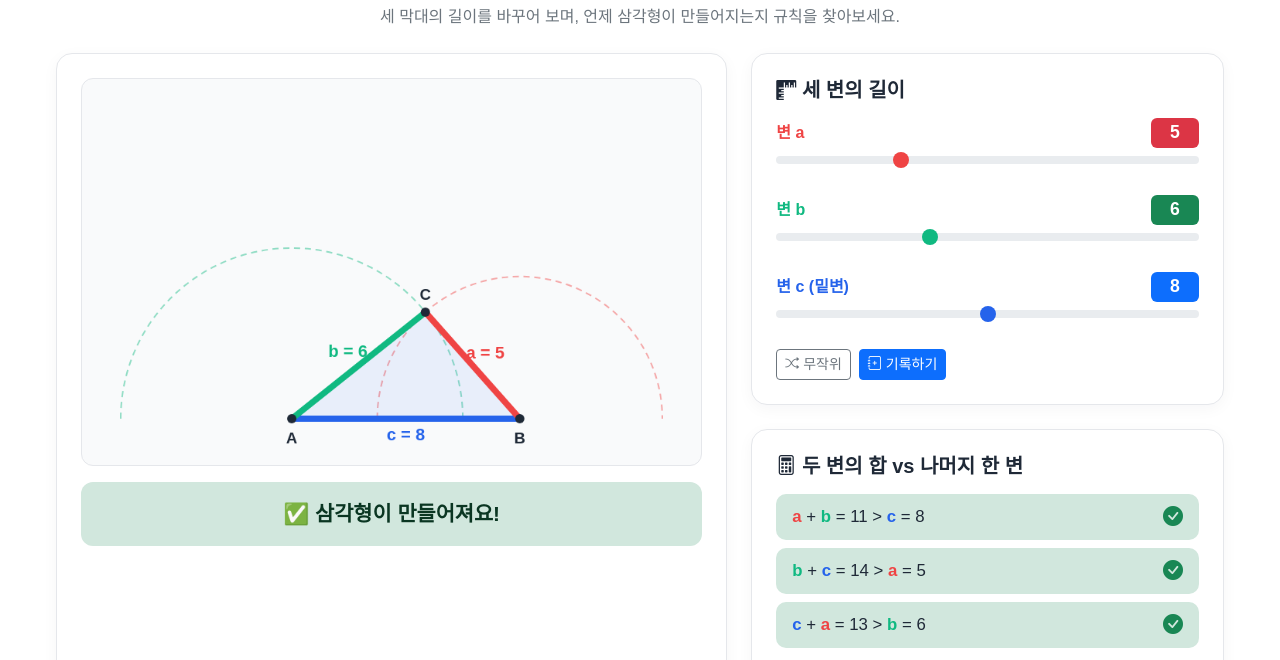
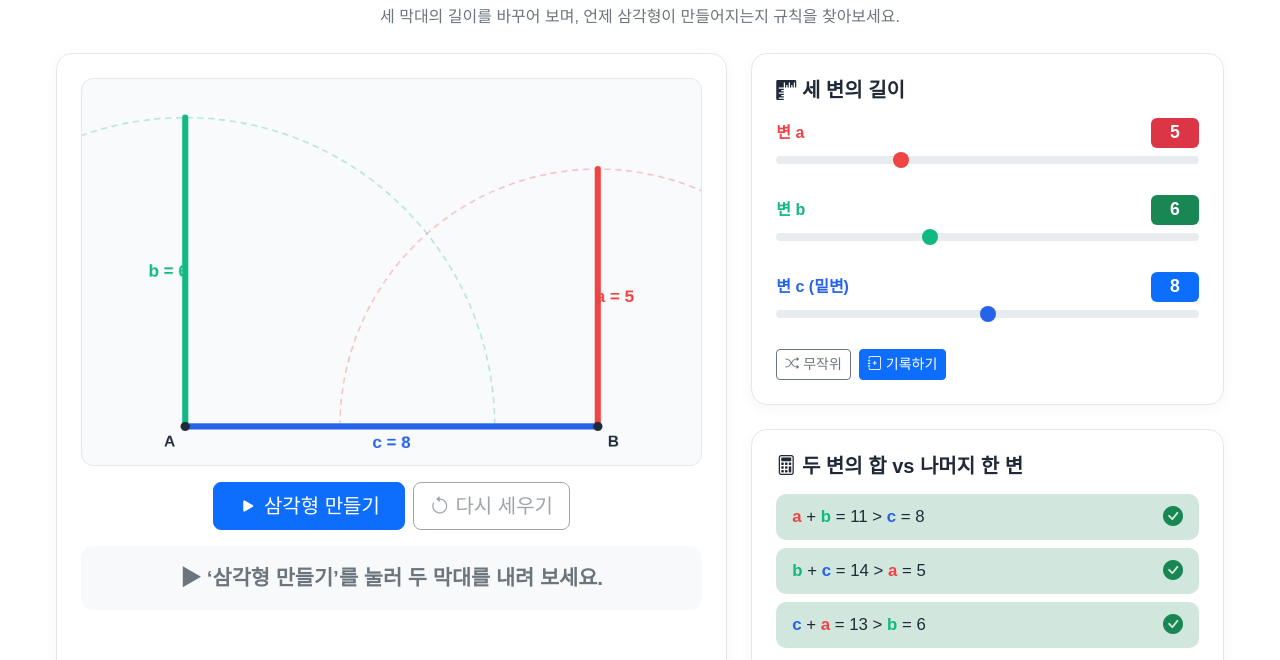
Before and after one commit to Math-DongDong/math-dongdong.github.io, a plain HTML site: page pages/middleschool/1/triangle_condition.html in a window 1280 px wide. Shown: the part 140-800 px from the top of the page. Drawn offline with nearby package versions, Linux system fonts and the light colour scheme; no server answers; a web font is replaced by a local one.

Commit message:
삼각형 조건

```diff
--- a/pages/middleschool/1/triangle_condition.html
+++ b/pages/middleschool/1/triangle_condition.html
@@ -118,6 +118,10 @@
           <div class="col-lg-7">
             <div class="content-card h-100">
               <canvas id="triangleCanvas" width="800" height="500"></canvas>
+              <div class="d-flex justify-content-center gap-2 mt-3">
+                <button id="fallButton" class="btn btn-primary btn-lg px-4"><i class="bi bi-play-fill"></i> 삼각형 만들기</button>
+                <button id="resetButton" class="btn btn-outline-secondary btn-lg"><i class="bi bi-arrow-counterclockwise"></i> 다시 세우기</button>
+              </div>
               <div id="resultBanner" class="result-banner text-center p-3 mt-3"></div>
             </div>
           </div>
@@ -242,6 +246,109 @@
       };
     }
 
+    /* ---------- 애니메이션 상태 ---------- */
+    const HALF_PI = Math.PI / 2;
+    const GRAVITY = 40;            // 화면 단위 중력 가속도
+    const SWING_DAMPING = 0.35;    // 흔들림 감쇠 계수
+    const FALL_DURATION = 1.1;     // 삼각형이 될 때 내려오는 시간(초)
+    let scene = null;
+    let animationFrameId = null;
+    let lastFrameTime = 0;
+
+    // 각도 φ: 밑변에서 안쪽(상대 꼭짓점 방향)으로 잰 각, 시작은 수직(π/2)
+    function createStick(length, targetAngle) {
+      return { length, angle: HALF_PI, velocity: 0, targetAngle, sweptMin: HALF_PI, sweptMax: HALF_PI };
+    }
+
+    function getTargetAngles(a, b, c) {
+      const clamp = value => Math.min(1, Math.max(-1, value));
+      const xC = (b * b + c * c - a * a) / (2 * c);
+      return { xC, angleA: Math.acos(clamp(xC / b)), angleB: Math.acos(clamp((c - xC) / a)) };
+    }
+
+    function resetScene() {
+      cancelAnimationFrame(animationFrameId);
+      const { a, b, c } = getSides();
+      const targets = getTargetAngles(a, b, c);
+      scene = {
+        a, b, c,
+        status: classifyTriangle(a, b, c),
+        phase: 'standing',
+        elapsed: 0,
+        stickA: createStick(b, targets.angleA), // 꼭짓점 A에 붙은 변 b
+        stickB: createStick(a, targets.angleB)  // 꼭짓점 B에 붙은 변 a
+      };
+      showBanner('ready');
+      updateButtons();
+      drawScene();
+    }
+
+    function startFalling() {
+      if (scene.phase !== 'standing') resetScene();
+      scene.phase = 'falling';
+      if (scene.status === 'impossible') {
+        [scene.stickA, scene.stickB].forEach(stick => {
+          stick.angle = HALF_PI - 0.01;
+          stick.velocity = -0.4;
+        });
+      }
+      showBanner('falling');
+      updateButtons();
+      lastFrameTime = performance.now();
+      animationFrameId = requestAnimationFrame(animate);
+    }
+
+    function trackSweep(stick) {
+      stick.sweptMin = Math.min(stick.sweptMin, stick.angle);
+      stick.sweptMax = Math.max(stick.sweptMax, stick.angle);
+    }
+
+    function stepPendulum(stick, deltaTime) {
+      // 한쪽 끝이 고정된 막대: φ'' = -(3g / 2L)·cos φ - 감쇠·φ'
+      const angularAcceleration = -(3 * GRAVITY / (2 * stick.length)) * Math.cos(stick.angle)
+        - SWING_DAMPING * stick.velocity;
+      stick.velocity += angularAcceleration * deltaTime;
+      stick.angle += stick.velocity * deltaTime;
+      trackSweep(stick);
+    }
+
+    function animate(now) {
+      const deltaTime = Math.min((now - lastFrameTime) / 1000, 1 / 30);
+      lastFrameTime = now;
+      scene.elapsed += deltaTime;
+      const sticks = [scene.stickA, scene.stickB];
+      let keepRunning = true;
+
+      if (scene.status === 'impossible') {
+        // 작은 시간 간격으로 나누어 안정적으로 계산
+        for (let i = 0; i < 4; i++) sticks.forEach(stick => stepPendulum(stick, deltaTime / 4));
+        if (scene.phase === 'falling' && sticks.every(stick => stick.angle < 0)) {
+          scene.phase = 'swinging';
+          showBanner('impossible');
+          updateButtons();
+        }
+        const settled = sticks.every(stick =>
+          Math.abs(stick.velocity) < 0.003 && Math.abs(stick.angle + HALF_PI) < 0.002);
+        if (settled) keepRunning = false;
+      } else {
+        const progress = Math.min(scene.elapsed / FALL_DURATION, 1);
+        const eased = progress * progress; // 중력처럼 점점 빨라짐
+        sticks.forEach(stick => {
+          stick.angle = HALF_PI + (stick.targetAngle - HALF_PI) * eased;
+          trackSweep(stick);
+        });
+        if (progress >= 1) {
+          scene.phase = 'done';
+          showBanner(scene.status);
+          updateButtons();
+          keepRunning = false;
+        }
+      }
+
+      drawScene();
+      if (keepRunning) animationFrameId = requestAnimationFrame(animate);
+    }
+
     /* ---------- 캔버스 그리기 ---------- */
     function drawStick(from, to, color, label) {
       context.strokeStyle = color;
@@ -256,129 +363,122 @@
       context.font = 'bold 22px Pretendard Variable, sans-serif';
       context.textAlign = 'center';
       context.textBaseline = 'middle';
-      const midX = (from.x + to.x) / 2;
-      const midY = (from.y + to.y) / 2;
       const length = Math.hypot(to.x - from.x, to.y - from.y) || 1;
       const normalX = -(to.y - from.y) / length;
       const normalY = (to.x - from.x) / length;
-      context.fillText(label, midX + normalX * 22, midY + normalY * 22);
+      context.fillText(label, (from.x + to.x) / 2 + normalX * 22, (from.y + to.y) / 2 + normalY * 22);
     }
 
-    function drawPoint(point, name) {
+    function drawPoint(point, name, labelOffsetX, labelOffsetY) {
       context.fillStyle = '#1f2937';
       context.beginPath();
       context.arc(point.x, point.y, 6, 0, Math.PI * 2);
       context.fill();
       context.font = 'bold 20px Pretendard Variable, sans-serif';
-      context.fillText(name, point.x, point.y + 26);
+      context.textAlign = 'center';
+      context.textBaseline = 'middle';
+      context.fillText(name, point.x + labelOffsetX, point.y + labelOffsetY);
     }
 
-    function drawArc(center, radius, color) {
+    function drawGuideCircle(center, radius, color, isFullCircle) {
       context.save();
       context.strokeStyle = color;
-      context.globalAlpha = 0.45;
+      context.globalAlpha = 0.3;
       context.lineWidth = 2;
       context.setLineDash([8, 6]);
       context.beginPath();
-      context.arc(center.x, center.y, radius, Math.PI, 2 * Math.PI);
+      context.arc(center.x, center.y, radius, isFullCircle ? 0 : Math.PI, 2 * Math.PI);
       context.stroke();
       context.restore();
     }
 
-    function drawTriangleScene() {
-      const { a, b, c } = getSides();
-      const status = classifyTriangle(a, b, c);
+    function drawTracedArc(center, radius, color, startAngle, endAngle) {
+      if (endAngle - startAngle < 0.001) return;
+      context.save();
+      context.strokeStyle = color;
+      context.globalAlpha = 0.85;
+      context.lineWidth = 3;
+      context.beginPath();
+      context.arc(center.x, center.y, radius, startAngle, endAngle);
+      context.stroke();
+      context.restore();
+    }
+
+    function drawScene() {
+      const { a, b, c, status, stickA, stickB } = scene;
       const width = canvas.width;
       const height = canvas.height;
       const padding = 50;
+      const { xC } = getTargetAngles(a, b, c);
 
       context.clearRect(0, 0, width, height);
 
-      // 밑변 AB = c, A 중심 반지름 b, B 중심 반지름 a
-      const minWorldX = Math.min(0, -b, c - a);
-      const maxWorldX = Math.max(c, b, c + a);
+      // 화면 범위 (막대가 움직이는 전체 영역)
+      const minWorldX = Math.min(0, c - a, status === 'impossible' ? 0 : xC);
+      const maxWorldX = Math.max(c, b, status === 'impossible' ? c : xC);
       const maxWorldY = Math.max(a, b);
+      const minWorldY = status === 'impossible' ? -maxWorldY : 0;
       const scale = Math.min(
         (width - padding * 2) / (maxWorldX - minWorldX),
-        (height - padding * 2 - 30) / maxWorldY
+        (height - padding * 2) / (maxWorldY - minWorldY)
       );
       const offsetX = (width - (maxWorldX - minWorldX) * scale) / 2 - minWorldX * scale;
-      const baseY = height - padding - 10;
-      const toCanvas = (x, y) => ({ x: offsetX + x * scale, y: baseY - y * scale });
+      const offsetY = (height - (maxWorldY - minWorldY) * scale) / 2 + maxWorldY * scale;
+      const toCanvas = (x, y) => ({ x: offsetX + x * scale, y: offsetY - y * scale });
 
       const pointA = toCanvas(0, 0);
       const pointB = toCanvas(c, 0);
+      const tipA = toCanvas(b * Math.cos(stickA.angle), b * Math.sin(stickA.angle));
+      const tipB = toCanvas(c - a * Math.cos(stickB.angle), a * Math.sin(stickB.angle));
+      const showsFullCircle = status === 'impossible';
 
-      drawArc(pointA, b * scale, SIDE_COLORS.b);
-      drawArc(pointB, a * scale, SIDE_COLORS.a);
+      // 컴퍼스 안내선 + 막대 끝이 지나간 호
+      drawGuideCircle(pointA, b * scale, SIDE_COLORS.b, showsFullCircle);
+      drawGuideCircle(pointB, a * scale, SIDE_COLORS.a, showsFullCircle);
+      drawTracedArc(pointA, b * scale, SIDE_COLORS.b, -stickA.sweptMax, -stickA.sweptMin);
+      drawTracedArc(pointB, a * scale, SIDE_COLORS.a, Math.PI + stickB.sweptMin, Math.PI + stickB.sweptMax);
 
-      if (status === 'possible') {
-        const xC = (b * b + c * c - a * a) / (2 * c);
-        const yC = Math.sqrt(Math.max(b * b - xC * xC, 0));
-        const pointC = toCanvas(xC, yC);
-
-        context.fillStyle = 'rgba(37, 99, 235, 0.08)';
+      const isFormed = scene.phase === 'done' && status === 'possible';
+      if (isFormed) {
+        context.fillStyle = 'rgba(37, 99, 235, 0.1)';
         context.beginPath();
         context.moveTo(pointA.x, pointA.y);
         context.lineTo(pointB.x, pointB.y);
-        context.lineTo(pointC.x, pointC.y);
+        context.lineTo(tipA.x, tipA.y);
         context.closePath();
         context.fill();
+      }
 
-        drawStick(pointA, pointB, SIDE_COLORS.c, `c = ${c}`);
-        drawStick(pointB, pointC, SIDE_COLORS.a, `a = ${a}`);
-        drawStick(pointC, pointA, SIDE_COLORS.b, `b = ${b}`);
-        drawPoint(pointA, 'A');
-        drawPoint(pointB, 'B');
-        context.fillStyle = '#1f2937';
-        context.beginPath();
-        context.arc(pointC.x, pointC.y, 6, 0, Math.PI * 2);
-        context.fill();
-        context.fillText('C', pointC.x, pointC.y - 22);
-      } else {
-        // 두 막대를 밑변 쪽으로 눕혀서 틈 또는 겹침을 보여줌
-        const angleOffset = status === 'degenerate' ? 0 : 0.25;
-        const endFromA = toCanvas(b * Math.cos(angleOffset), b * Math.sin(angleOffset));
-        const endFromB = toCanvas(c - a * Math.cos(angleOffset), a * Math.sin(angleOffset));
-
-        drawStick(pointA, pointB, SIDE_COLORS.c, `c = ${c}`);
-        drawStick(pointA, endFromA, SIDE_COLORS.b, `b = ${b}`);
-        drawStick(pointB, endFromB, SIDE_COLORS.a, `a = ${a}`);
-        drawPoint(pointA, 'A');
-        drawPoint(pointB, 'B');
-
-        if (status === 'impossible' && c > a && c > b && a + b < c) {
-          const gapStart = toCanvas(b, 0);
-          const gapEnd = toCanvas(c - a, 0);
-          context.save();
-          context.strokeStyle = '#f59e0b';
-          context.lineWidth = 3;
-          context.setLineDash([4, 4]);
-          context.beginPath();
-          context.moveTo(gapStart.x, gapStart.y - 40);
-          context.lineTo(gapEnd.x, gapEnd.y - 40);
-          context.stroke();
-          context.restore();
-          context.fillStyle = '#b45309';
-          context.font = 'bold 18px Pretendard Variable, sans-serif';
-          context.fillText(`틈 ${c - a - b}`, (gapStart.x + gapEnd.x) / 2, gapStart.y - 60);
-        }
-      }
+      drawStick(pointA, pointB, SIDE_COLORS.c, `c = ${c}`);
+      drawStick(tipA, pointA, SIDE_COLORS.b, `b = ${b}`);
+      drawStick(pointB, tipB, SIDE_COLORS.a, `a = ${a}`);
+      drawPoint(pointA, 'A', -20, 20);
+      drawPoint(pointB, 'B', 20, 20);
+      if (isFormed) drawPoint(tipA, 'C', 0, -24);
+      if (scene.phase === 'done' && status === 'degenerate') drawPoint(tipA, '', 0, 0);
     }
 
     /* ---------- 결과 및 부등식 표시 ---------- */
-    function renderResult() {
-      const { a, b, c } = getSides();
-      const status = classifyTriangle(a, b, c);
-      const banner = document.getElementById('resultBanner');
+    function showBanner(kind) {
       const bannerStyles = {
-        possible: ['bg-success-subtle text-success-emphasis', '✅ 삼각형이 만들어져요!'],
+        ready: ['bg-light text-secondary', '▶ ‘삼각형 만들기’를 눌러 두 막대를 내려 보세요.'],
+        falling: ['bg-light text-secondary', '두 막대가 호를 그리며 내려오는 중...'],
+        possible: ['bg-success-subtle text-success-emphasis', '✅ 두 막대의 끝이 만나 삼각형이 만들어졌어요!'],
         degenerate: ['bg-warning-subtle text-warning-emphasis', '⚠️ 두 막대가 밑변 위에 딱 포개져요. 삼각형이 아니에요!'],
         impossible: ['bg-danger-subtle text-danger-emphasis', '❌ 두 막대의 끝이 만나지 않아요. 삼각형이 될 수 없어요!']
       };
-      banner.className = `result-banner text-center p-3 mt-3 ${bannerStyles[status][0]}`;
-      banner.textContent = bannerStyles[status][1];
+      const banner = document.getElementById('resultBanner');
+      banner.className = `result-banner text-center p-3 mt-3 ${bannerStyles[kind][0]}`;
+      banner.textContent = bannerStyles[kind][1];
+    }
 
+    function updateButtons() {
+      document.getElementById('fallButton').disabled = scene.phase !== 'standing';
+      document.getElementById('resetButton').disabled = scene.phase === 'standing';
+    }
+
+    function renderInequalities() {
+      const { a, b, c } = getSides();
       const longest = Math.max(a, b, c);
       const inequalities = [
         { left: ['a', 'b'], right: 'c' },
@@ -409,8 +509,8 @@
       Object.keys(sideInputs).forEach(key => {
         sideValueLabels[key].textContent = sideInputs[key].value;
       });
-      drawTriangleScene();
-      renderResult();
+      renderInequalities();
+      resetScene();
     }
 
     /* ---------- 기록 ---------- */
@@ -449,7 +549,9 @@
 
     /* ---------- 이벤트 ---------- */
     Object.values(sideInputs).forEach(input => input.addEventListener('input', updateAll));
-    showHintToggle.addEventListener('change', renderResult);
+    showHintToggle.addEventListener('change', renderInequalities);
+    document.getElementById('fallButton').addEventListener('click', startFalling);
+    document.getElementById('resetButton').addEventListener('click', resetScene);
     document.getElementById('randomButton').addEventListener('click', randomizeSides);
     document.getElementById('recordButton').addEventListener('click', addRecord);
     document.getElementById('clearRecordButton').addEventListener('click', clearRecords);
```
